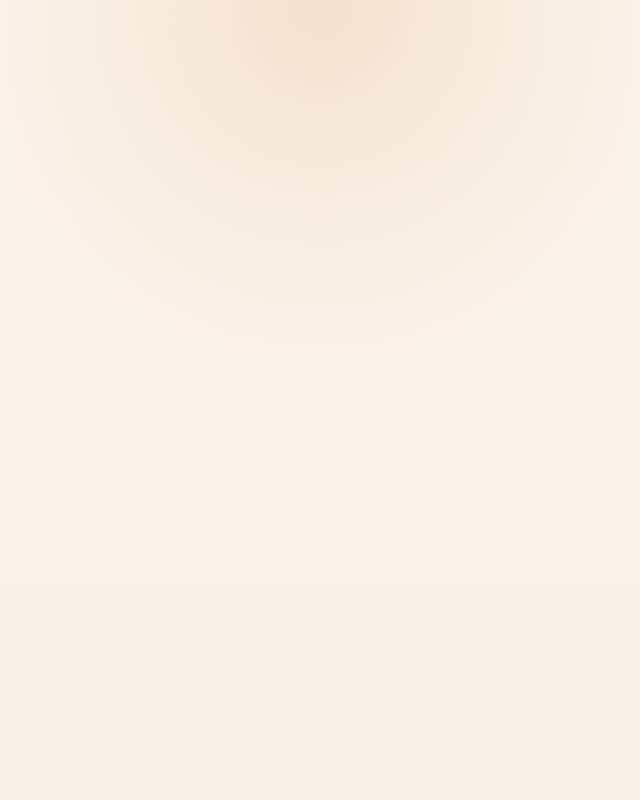
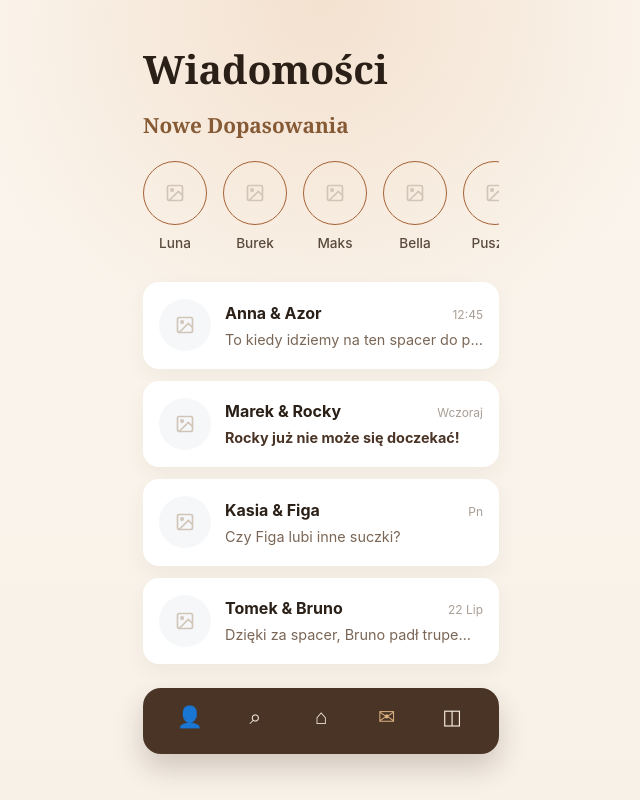
Before and after one commit to skot03/PawMatch, a React (Vite) app: page /message-list in a window 1280 px wide. Before the commit this address had no page. Shown: the whole page, without its empty margins (319-959 px from the left). Built offline with nearby package versions, Linux system fonts and the light colour scheme.

Commit message:
Added MessageList screen

```diff
--- a/src/App.tsx
+++ b/src/App.tsx
@@ -6,6 +6,7 @@ import Register from './pages/Register';
 import Dashboard from './pages/Dashboard';
 import DogProfile from './pages/DogProfile';
 import UserProfile from './pages/UserProfile';
+import MessageList from './pages/MessageList';
 
 export default function App() {
   return (
@@ -18,6 +19,7 @@ export default function App() {
             <Route path="/dashboard" element={<Dashboard />} />
             <Route path="/dog-profile" element={<DogProfile />} />
             <Route path="/user-profile" element={<UserProfile />} />
+            <Route path="/message-list" element={<MessageList />} />
           </Routes>
         </main>
       </AppProvider>
--- a/src/components/BottomNav.tsx
+++ b/src/components/BottomNav.tsx
@@ -2,7 +2,7 @@ import React from 'react';
 import { useNavigate } from 'react-router-dom';
 
 interface BottomNavProps {
-  activeTab: 'profile' | 'dashboard' | 'none';
+  activeTab: 'profile' | 'dashboard' | 'messages' | 'none';
   className?: string;
 }
 
@@ -18,8 +18,10 @@ export default function BottomNav({ activeTab, className = '' }: BottomNavProps)
       <button type="button" className={activeTab === 'dashboard' ? 'active' : ''} onClick={() => navigate('/dashboard')}>
         ⌂
       </button>
-      <button type="button">▭</button>
-      <button type="button">⌂⌂</button>
+      <button type="button" className={activeTab === 'messages' ? 'active' : ''} onClick={() => navigate('/message-list')} >
+        ✉
+      </button>
+      <button type="button">◫</button>
     </nav>
   );
 }
--- /dev/null
+++ b/src/pages/MessageList.tsx
@@ -0,0 +1,73 @@
+import React from 'react';
+import BottomNav from '../components/BottomNav';
+
+const ImageIcon = () => (
+    <svg width="20" height="20" viewBox="0 0 24 24" fill="none" stroke="#d1c5b8" strokeWidth="2" strokeLinecap="round" strokeLinejoin="round">
+        <rect x="3" y="3" width="18" height="18" rx="2" ry="2"></rect>
+        <circle cx="8.5" cy="8.5" r="1.5"></circle>
+        <polyline points="21 15 16 10 5 21"></polyline>
+    </svg>
+);
+
+export default function MessageList() {
+    const newMatches = [
+        { name: 'Luna' },
+        { name: 'Burek' },
+        { name: 'Maks' },
+        { name: 'Bella' },
+        { name: 'Puszek' },
+    ];
+
+    const messages = [
+        { sender: 'Anna & Azor', text: 'To kiedy idziemy na ten spacer do parku?', time: '12:45', unread: false },
+        { sender: 'Marek & Rocky', text: 'Rocky już nie może się doczekać!', time: 'Wczoraj', unread: true },
+        { sender: 'Kasia & Figa', text: 'Czy Figa lubi inne suczki?', time: 'Pn', unread: false },
+        { sender: 'Tomek & Bruno', text: 'Dzięki za spacer, Bruno padł trupem :)', time: '22 Lip', unread: false },
+    ];
+
+    return (
+        <section className="dashboard-shell">
+
+            <header className="dashboard-header" style={{ borderBottom: 'none', paddingBottom: '0' }}>
+                <h1>Wiadomości</h1>
+            </header>
+
+            <section className="dashboard-section" style={{ overflow: 'hidden' }}>
+                <h2 style={{ fontSize: '1.3rem', color: '#855a35', marginBottom: '8px' }}>
+                    Nowe Dopasowania
+                </h2>
+                <div className="matches-scroll">
+                    {newMatches.map((match, index) => (
+                        <div className="match-avatar-wrapper" key={index}>
+                            <div className="match-avatar-circle">
+                                <ImageIcon />
+                            </div>
+                            <span className="match-name">{match.name}</span>
+                        </div>
+                    ))}
+                </div>
+            </section>
+
+            <section className="messages-list">
+                {messages.map((msg, index) => (
+                    <article className="message-card" key={index}>
+                        <div className="message-card-avatar">
+                            <ImageIcon />
+                        </div>
+                        <div className="message-card-content">
+                            <div className="message-card-header">
+                                <h3 className="message-card-title">{msg.sender}</h3>
+                                <span className="message-card-time">{msg.time}</span>
+                            </div>
+                            <p className={`message-card-text ${msg.unread ? 'message-card-text--unread' : ''}`}>
+                                {msg.text}
+                            </p>
+                        </div>
+                    </article>
+                ))}
+            </section>
+
+            <BottomNav activeTab="messages" />
+        </section>
+    );
+}
--- a/src/styles.css
+++ b/src/styles.css
@@ -680,3 +680,105 @@ button {
     align-items: flex-start;
   }
 }
+
+.matches-scroll {
+  display: flex;
+  gap: 16px;
+  overflow-x: auto;
+  padding-bottom: 8px;
+  scrollbar-width: none;
+}
+
+.matches-scroll::-webkit-scrollbar {
+  display: none;
+}
+
+.match-avatar-wrapper {
+  display: flex;
+  flex-direction: column;
+  align-items: center;
+  gap: 8px;
+  min-width: 64px;
+}
+
+.match-avatar-circle {
+  width: 64px;
+  height: 64px;
+  border-radius: 50%;
+  border: 1.5px solid #a46134;
+  display: grid;
+  place-items: center;
+  background: transparent;
+}
+
+.match-name {
+  font-size: 0.85rem;
+  color: #5a4a3d;
+  font-weight: 500;
+}
+
+.messages-list {
+  display: grid;
+  gap: 12px;
+  padding: 0 12px;
+}
+
+.message-card {
+  display: grid;
+  grid-template-columns: 52px 1fr;
+  gap: 14px;
+  background: #ffffff;
+  padding: 16px;
+  border-radius: 16px;
+  align-items: center;
+  box-shadow: 0 8px 20px rgba(84, 61, 35, 0.05);
+}
+
+.message-card-avatar {
+  width: 52px;
+  height: 52px;
+  border-radius: 50%;
+  background: #f6f7f9;
+  display: grid;
+  place-items: center;
+}
+
+.message-card-content {
+  display: flex;
+  flex-direction: column;
+  gap: 4px;
+  overflow: hidden;
+}
+
+.message-card-header {
+  display: flex;
+  justify-content: space-between;
+  align-items: baseline;
+}
+
+.message-card-title {
+  margin: 0;
+  font-size: 1rem;
+  color: #2b2017;
+  font-weight: 700;
+}
+
+.message-card-time {
+  font-size: 0.75rem;
+  color: #a89f96;
+}
+
+.message-card-text {
+  margin: 0;
+  font-size: 0.9rem;
+  color: #7a6656;
+  white-space: nowrap;
+  overflow: hidden;
+  text-overflow: ellipsis;
+  width: 100%;
+}
+
+.message-card-text--unread {
+  font-weight: 700;
+  color: #4a3426;
+}
```
